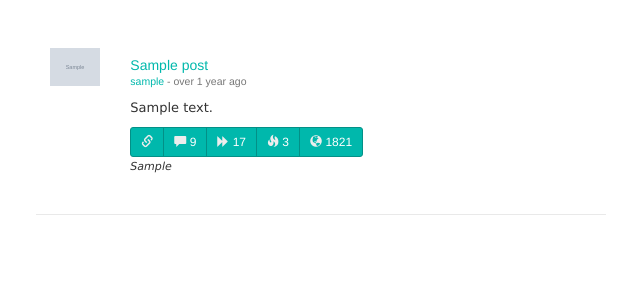
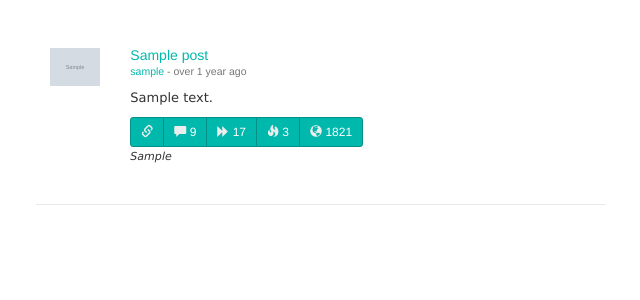
Before and after one commit to ddonche/yarnn, a Rails app: page / in a window 1280 px wide. Shown: the part 52-352 px from the top of the page, without its empty margins (224-864 px from the left). Run offline with Rails 7, Linux system fonts and the light colour scheme; tables that the repository leaves empty hold one stand-in row (values such as "Sample post"); grey boxes marked "Sample" are stand-in pictures; style sheets or scripts are compiled from the project's sources; some libraries are stand-ins or nearby versions.

Commit message:
finally got styling to align

```diff
--- a/app/views/posts/index.html.erb
+++ b/app/views/posts/index.html.erb
@@ -9,7 +9,7 @@
 			</div>
 
 			<div class="col-md-10-offset-2">
-		  	<h5><%= link_to post.title, post %><br>
+		  	<h5 style="margin-top: 0px"><%= link_to post.title, post %><br>
 		  	<small class="author"><%= link_to post.user.username, user_path(post.user) %> - <%= time_ago_in_words(post.created_at) %> ago</small></h5>
 	    </div>
 		</div>
@@ -19,7 +19,7 @@
         &nbsp;
       </div>
       <div class="col-md-10-offset-2">
-        <p><%= post.content %></p>
+        <p style="overflow:auto"><%= post.content %></p>
       </div>
     </div>
 
@@ -27,7 +27,7 @@
       <div class="col-md-2">
         &nbsp;
       </div>
-      <div class="col-md-10-offset-1">
+      <div class="col-md-10-offset-2">
       	<div class="btn-group">
       		<% if post.url? %>
       			<%= link_to post.url, class: "btn btn-primary btn-sm" do %>
@@ -79,7 +79,7 @@
       <div class="col-md-2">
         &nbsp;
       </div>
-      <div class="col-md-10-offset-1">
+      <div class="col-md-10-offset-2">
         <% if post.user.signature? %>
           <p><small class="author"><i><%= post.user.signature %></i></small></p>
         <% end %>
```
